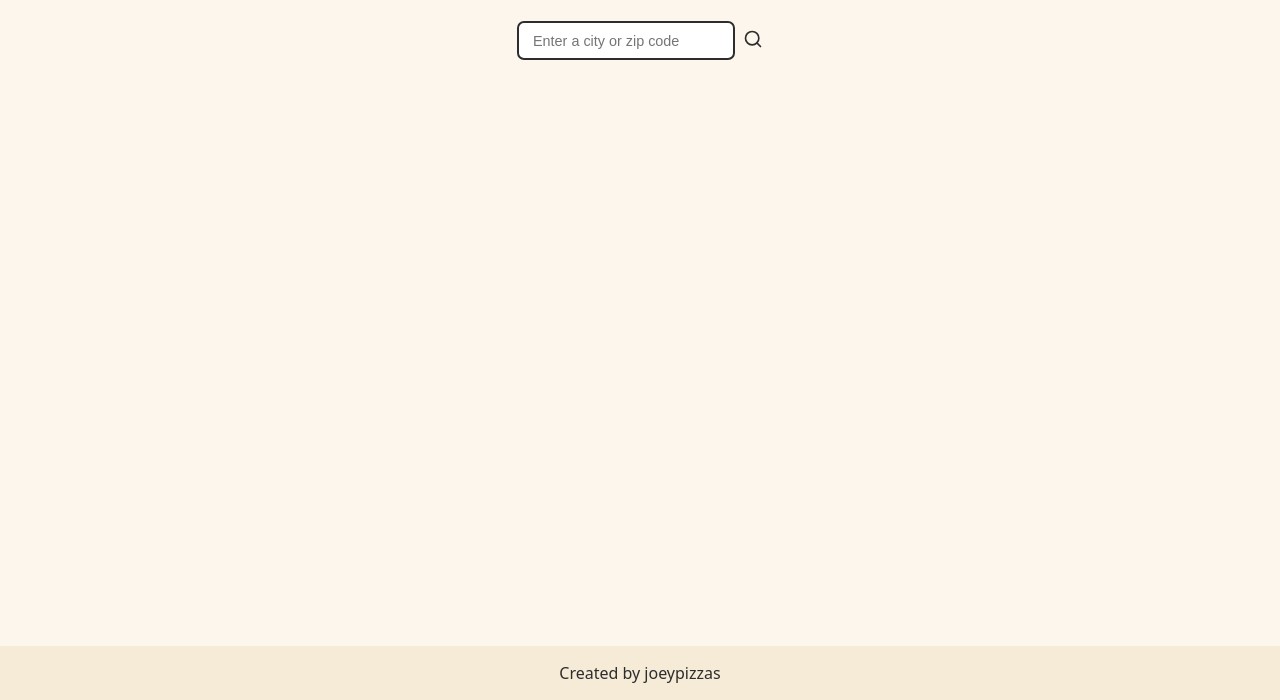
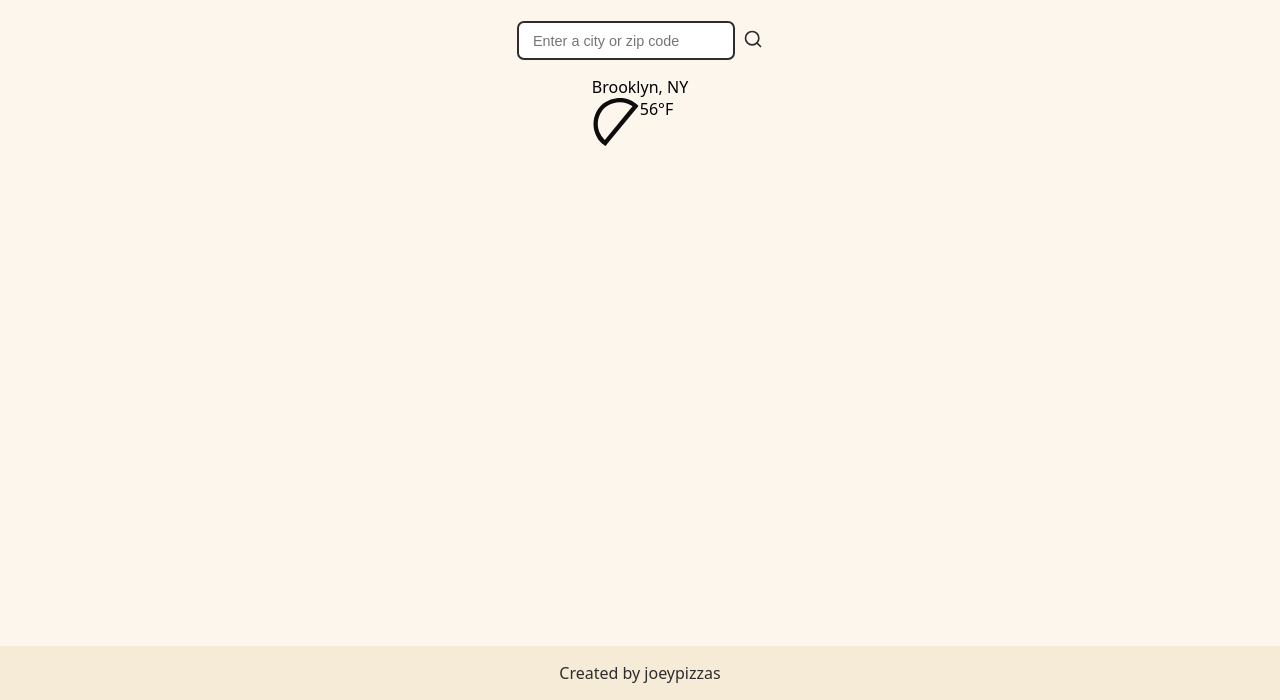
Before and after one commit to joeypizzas/weather-app, a website built with webpack: page src/template.html in a window 1280 px wide. Shown: the part 100-800 px from the top of the page. Built offline with nearby package versions, Linux system fonts and the light colour scheme.

Commit message:
Started harcoding weather card

```diff
--- a/src/style.css
+++ b/src/style.css
@@ -52,6 +52,7 @@ body {
   display: flex;
   flex-direction: column;
   align-items: center;
+  gap: 1rem;
 }
 
 form {
@@ -94,6 +95,20 @@ button {
   stroke: var(--primary-accent-click);
 }
 
+#weather-card {
+  display: flex;
+  flex-direction: column;
+}
+
+#icon-and-temp {
+  display: flex;
+}
+
+img {
+  height: 3rem;
+  width: 3rem;
+}
+
 #footer-container {
   display: flex;
   justify-content: center;
--- a/src/template.html
+++ b/src/template.html
@@ -36,7 +36,14 @@
             </svg>
           </button>
         </form>
-        <div id="weather-card"></div>
+        <div id="weather-card">
+          <div id="card-title">Brooklyn, NY</div>
+          <div id="icon-and-temp">
+            <img src="./icons/clear-night.svg" alt="clear night" />
+            <div id="temp">56°F</div>
+          </div>
+          <div id="weather-data"></div>
+        </div>
       </div>
       <div id="footer-container">
         <div id="footer-text">
```
